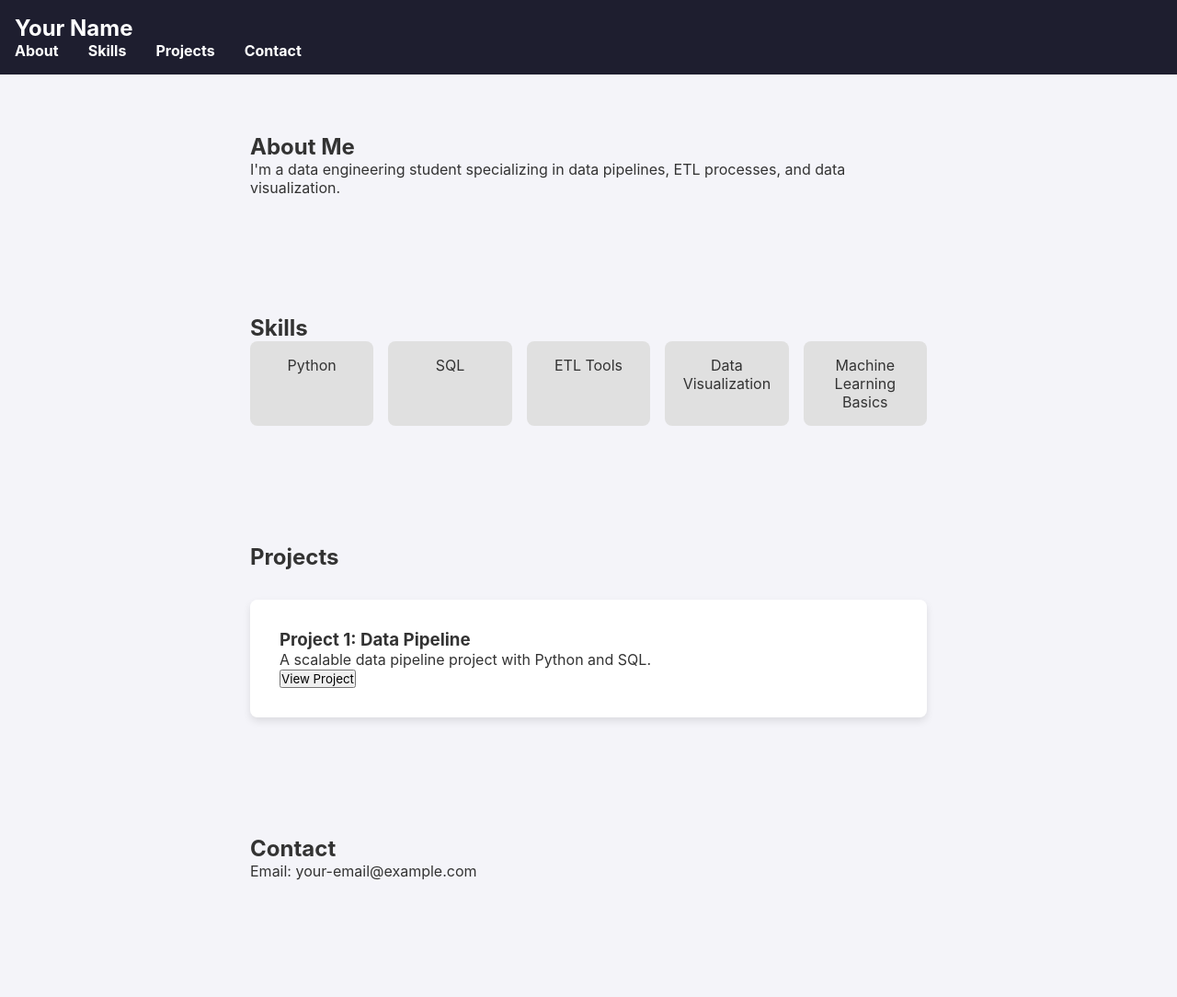
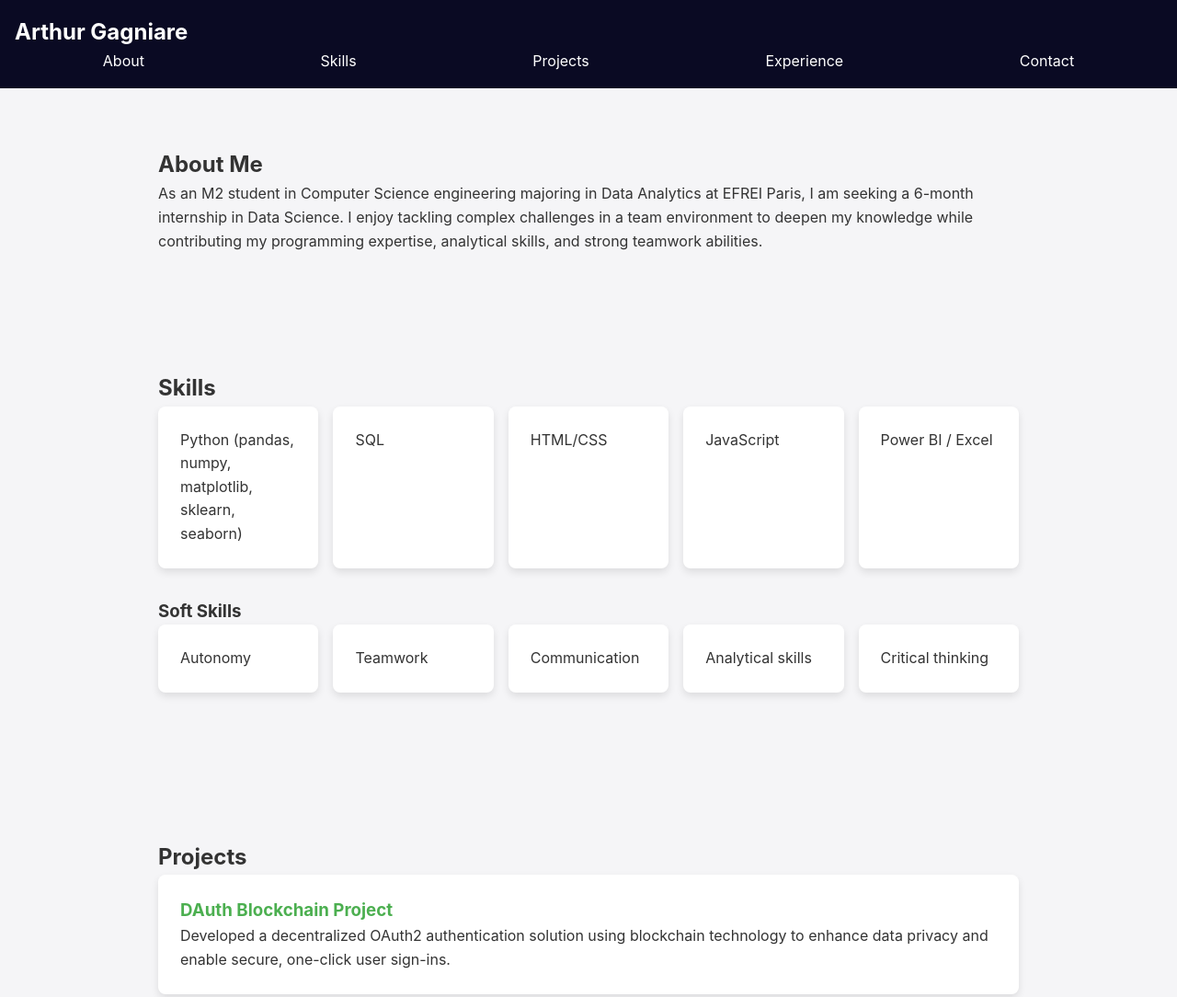
Before and after one commit to AGagniare/Portfolio, a plain HTML site: page index.html in a window 1280 px wide. Shown: the top 1084 px of the page at 92% size. Before the commit the page ends 1021 px from the top, so only its background shows below. Drawn offline with Linux system fonts and the light colour scheme.

Commit message:
filled info

```diff
--- a/index.html
+++ b/index.html
@@ -3,17 +3,18 @@
 <head>
   <meta charset="UTF-8">
   <meta name="viewport" content="width=device-width, initial-scale=1.0">
-  <title>Data Engineering Portfolio</title>
+  <title>Arthur Gagniare's Portfolio</title>
   <link rel="stylesheet" href="style.css">
 </head>
 <body>
   <header class="header">
     <nav>
-      <h1 class="logo">Your Name</h1>
+      <h1 class="logo">Arthur Gagniare</h1>
       <ul class="nav-links">
         <li><a href="#about">About</a></li>
         <li><a href="#skills">Skills</a></li>
         <li><a href="#projects">Projects</a></li>
+        <li><a href="#experience">Experience</a></li>
         <li><a href="#contact">Contact</a></li>
       </ul>
     </nav>
@@ -22,32 +23,65 @@
   <main>
     <section id="about" class="section">
       <h2>About Me</h2>
-      <p>I'm a data engineering student specializing in data pipelines, ETL processes, and data visualization.</p>
+      <p>As an M2 student in Computer Science engineering majoring in Data Analytics at EFREI Paris, I am seeking a 6-month internship in Data Science. I enjoy tackling complex challenges in a team environment to deepen my knowledge while contributing my programming expertise, analytical skills, and strong teamwork abilities.</p>
     </section>
 
     <section id="skills" class="section">
       <h2>Skills</h2>
       <div class="skills-grid">
-        <div class="skill">Python</div>
+        <div class="skill">Python (pandas, numpy, matplotlib, sklearn, seaborn)</div>
         <div class="skill">SQL</div>
-        <div class="skill">ETL Tools</div>
-        <div class="skill">Data Visualization</div>
-        <div class="skill">Machine Learning Basics</div>
+        <div class="skill">HTML/CSS</div>
+        <div class="skill">JavaScript</div>
+        <div class="skill">Power BI / Excel</div>
+      </div>
+      <h3>Soft Skills</h3>
+      <div class="skills-grid">
+        <div class="skill">Autonomy</div>
+        <div class="skill">Teamwork</div>
+        <div class="skill">Communication</div>
+        <div class="skill">Analytical skills</div>
+        <div class="skill">Critical thinking</div>
       </div>
     </section>
 
     <section id="projects" class="section">
       <h2>Projects</h2>
       <div class="project">
-        <h3>Project 1: Data Pipeline</h3>
-        <p>A scalable data pipeline project with Python and SQL.</p>
-        <button onclick="openProject('projects/project1.html')">View Project</button>
+        <h3>DAuth Blockchain Project</h3>
+        <p>Developed a decentralized OAuth2 authentication solution using blockchain technology to enhance data privacy and enable secure, one-click user sign-ins.</p>
+      </div>
+      <div class="project">
+        <h3>Secu'Ring Project</h3>
+        <p>Modeled and created a connected ring with permissions management, controlled from an online server.</p>
+      </div>
+      <div class="project">
+        <h3>Advanced BI Case Study with Accenture</h3>
+        <p>Conducted an in-depth analysis of social and demographic data, developing Power BI dashboards for comprehensive visualization and insights.</p>
+      </div>
+    </section>
+
+    <section id="experience" class="section">
+      <h2>Experience</h2>
+      <div class="experience-item">
+        <h3>Data Analyst - BNP Paribas (2023/24)</h3>
+        <p>Managed SQL databases, data automation, API integration, and developed interactive dashboards for financial transactions monitoring in Asian markets.</p>
+      </div>
+      <div class="experience-item">
+        <h3>Communication & Administrative Assistant - LCM (2021)</h3>
+        <p>Handled invoice management, order registration, and multilingual communication tasks.</p>
+      </div>
+      <div class="experience-item">
+        <h3>EFREI MasterCamp (2023)</h3>
+        <p>Intensive 6-week project focusing on Python and database skills, developing a system for product feedback analysis and sentiment extraction.</p>
       </div>
     </section>
 
     <section id="contact" class="section">
       <h2>Contact</h2>
-      <p>Email: your-email@example.com</p>
+      <p>Email: <a href="mailto:arthur.gagniare@efrei.net">arthur.gagniare@efrei.net</a></p>
+      <p>Phone: +33 6 11 92 48 12</p>
+      <p>LinkedIn: <a href="https://www.linkedin.com/in/arthur-gagniare-6799761b6/" target="_blank">Arthur Gagniare</a></p>
     </section>
   </main>
 
--- a/style.css
+++ b/style.css
@@ -1,36 +1,42 @@
-/* Reset and Fonts */
+/* Reset and Base Styling */
 * {
   margin: 0;
   padding: 0;
   box-sizing: border-box;
   scroll-behavior: smooth;
-    font-family: -apple-system, BlinkMacSystemFont, 'Segoe UI', Roboto, Oxygen, Ubuntu, Cantarell, 'Open Sans', 'Helvetica Neue', sans-serif;
 }
 
 body {
+  font-family: -apple-system, BlinkMacSystemFont, 'Segoe UI', Roboto, 'Open Sans', sans-serif;
   color: #333;
-    background: #f4f4f9;
+  background: #f5f5f7;
+  line-height: 1.6;
 }
 
 .header {
   position: sticky;
   top: 0;
-    background: #1e1e2f;
-    color: #fff;
+  background: #0a0a23;
   padding: 1em;
+  color: #ffffff;
   z-index: 1000;
+}
+
+.logo {
+  font-size: 1.5em;
+  font-weight: bold;
 }
 
 .nav-links {
   display: flex;
+  justify-content: space-around;
   list-style: none;
-    gap: 2em;
 }
 
 .nav-links a {
-    color: #fff;
+  color: #ffffff;
   text-decoration: none;
-    font-weight: bold;
+  padding: 0.5em;
   transition: color 0.3s ease;
 }
 
@@ -40,7 +46,7 @@
 
 .section {
   padding: 4em 2em;
-    max-width: 800px;
+  max-width: 1000px;
   margin: 0 auto;
   opacity: 0;
   transform: translateY(20px);
@@ -54,41 +60,44 @@
   }
 }
 
+.skills-grid, .project, .experience-item {
+  margin-bottom: 2em;
+}
+
 .skills-grid {
   display: grid;
-    grid-template-columns: repeat(auto-fit, minmax(120px, 1fr));
+  grid-template-columns: repeat(auto-fit, minmax(150px, 1fr));
   gap: 1em;
 }
 
-  .skill {
-    padding: 1em;
-    background: #e0e0e0;
-    text-align: center;
+.skill, .project, .experience-item {
+  background: #fff;
   border-radius: 8px;
+  padding: 1.5em;
+  box-shadow: 0 4px 8px rgba(0, 0, 0, 0.1);
+}
+
+.skill:hover, .project:hover, .experience-item:hover {
+  transform: translateY(-5px);
   transition: transform 0.3s ease;
 }
 
-  .skill:hover {
-    transform: scale(1.05);
+.project h3, .experience-item h3 {
+  color: #4CAF50;
 }
 
-  .project {
-    background: #fff;
-    padding: 2em;
-    border-radius: 8px;
-    box-shadow: 0 4px 8px rgba(0, 0, 0, 0.1);
-    margin-top: 2em;
-    transition: transform 0.3s ease;
+a {
+  color: #1e88e5;
+  text-decoration: none;
 }
 
-  .project:hover {
-    transform: scale(1.02);
+a:hover {
+  text-decoration: underline;
 }
 
 /* Responsive */
 @media (max-width: 768px) {
   .nav-links {
     flex-direction: column;
-      gap: 1em;
   }
 }
```
Lines whose indentation alone changed are shown as unchanged.
